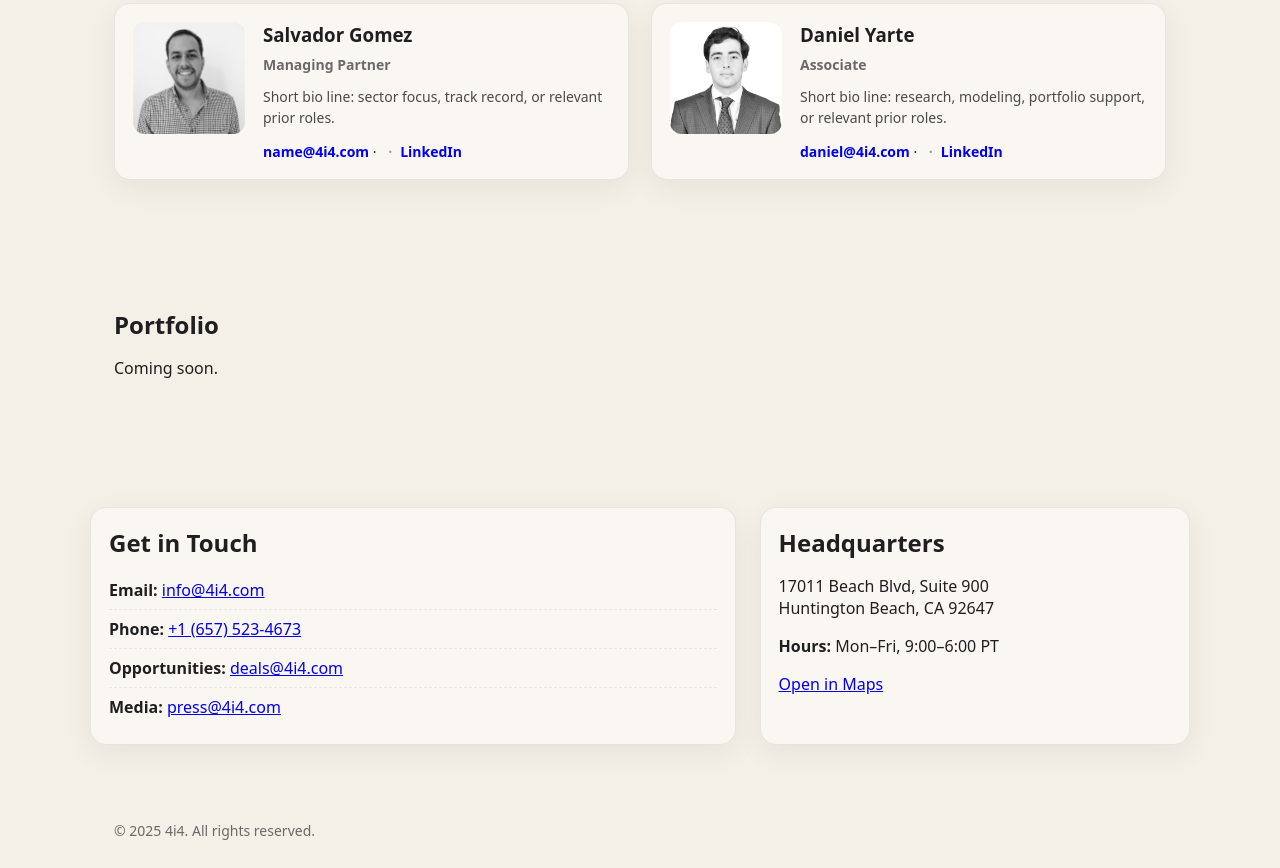
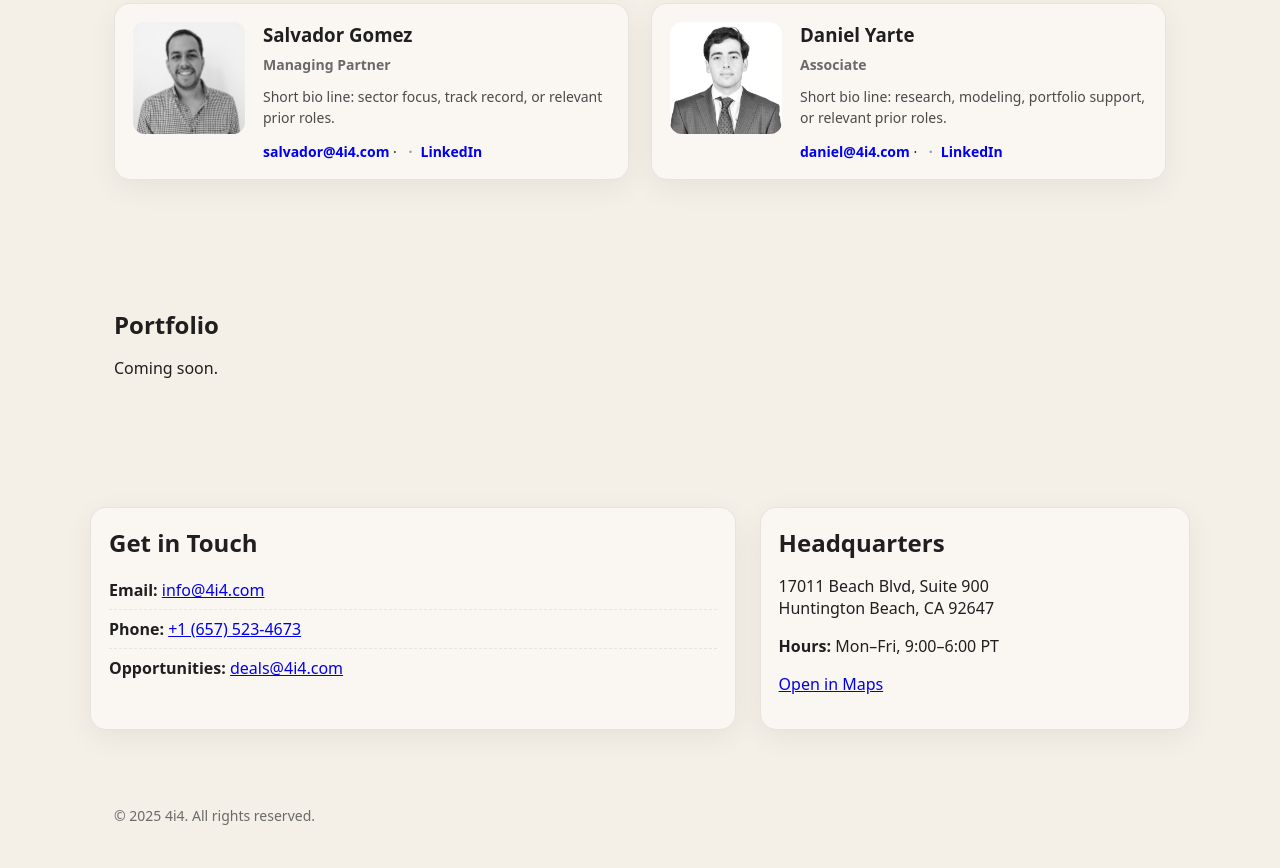
Before and after one commit to lemmenmeyer/4i4-landing, a plain HTML site: page index.html in a window 1280 px wide. Shown: the part 1039-1907 px from the top of the page. Drawn offline with Linux system fonts and the light colour scheme.

Commit message:
Update index.html

```diff
--- a/index.html
+++ b/index.html
@@ -165,7 +165,7 @@
             <h3>Salvador Gomez</h3>
             <div class="role">Managing Partner</div>
             <p>Short bio line: sector focus, track record, or relevant prior roles.</p>
-            <p><a href="mailto:name@4i4.com">name@4i4.com</a> · <a href="https://www.linkedin.com/in/salvador-gomez-458509a/" target="_blank" rel="noreferrer">LinkedIn</a></p>
+            <p><a href="mailto:salvador@4i4.com">salvador@4i4.com</a> · <a href="https://www.linkedin.com/in/salvador-gomez-458509a/" target="_blank" rel="noreferrer">LinkedIn</a></p>
           </article>
 
           <article class="member card">
@@ -197,7 +197,6 @@
             <li><strong>Email:</strong> <a href="mailto:info@4i4.com">info@4i4.com</a></li>
             <li><strong>Phone:</strong> <a href="tel:+1-657-523-4673">+1 (657) 523‑4673</a></li>
             <li><strong>Opportunities:</strong> <a href="mailto:deals@4i4.com">deals@4i4.com</a></li>
-            <li><strong>Media:</strong> <a href="mailto:press@4i4.com">press@4i4.com</a></li>
           </ul>
         </div>
         <div class="card">
```
